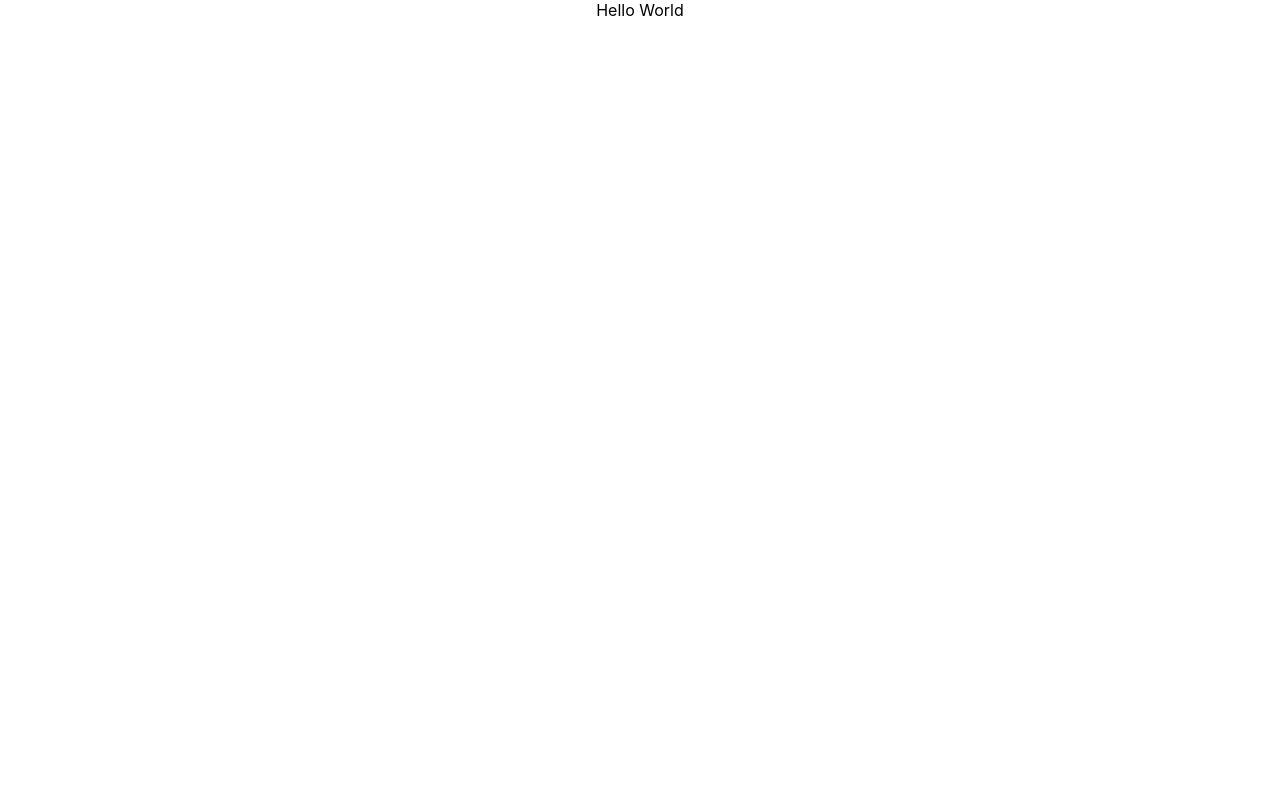
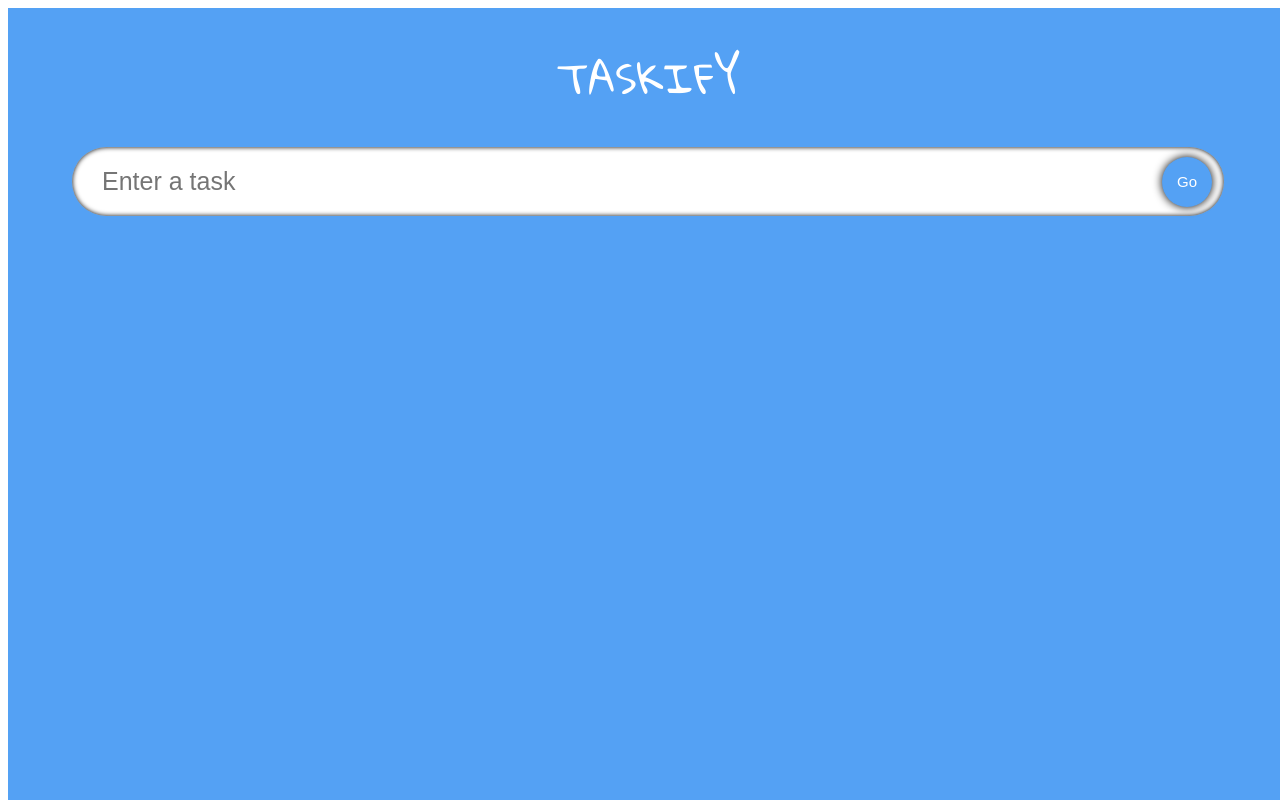
Before and after one commit to nirgluzman/TypeScript-Todo, a React (Create React App) app: page / in a window 1280 px wide. Shown: the top 800 px of the page. Built offline with nearby package versions, Linux system fonts and the light colour scheme.

Commit message:
add InputField component and CSS styling

```diff
--- a/src/App.css
+++ b/src/App.css
@@ -1,38 +1,27 @@
+@import url('https://fonts.googleapis.com/css2?family=Gloria+Hallelujah&display=swap');
+
 .App {
+  width: 100vw;
+  height: 100vw;
+  display: flex;
+  flex-direction: column;
+  align-items: center;
+  background-color: #54a1f4;
+  font-family: 'Gloria Hallelujah', cursive;
+}
+
+.heading {
+  text-transform: uppercase;
+  font-size: 40px;
+  margin: 30px 0;
+  color: white;
+  z-index: 1;
   text-align: center;
 }
 
-.App-logo {
-  height: 40vmin;
-  pointer-events: none;
-}
-
-@media (prefers-reduced-motion: no-preference) {
-  .App-logo {
-    animation: App-logo-spin infinite 20s linear;
+@media (max-width: 800px) {
+  .heading {
+    margin: 15px 0;
+    font-size: 35px;
   }
 }
-
-.App-header {
-  background-color: #282c34;
-  min-height: 100vh;
-  display: flex;
-  flex-direction: column;
-  align-items: center;
-  justify-content: center;
-  font-size: calc(10px + 2vmin);
-  color: white;
-}
-
-.App-link {
-  color: #61dafb;
-}
-
-@keyframes App-logo-spin {
-  from {
-    transform: rotate(0deg);
-  }
-  to {
-    transform: rotate(360deg);
-  }
-}
--- a/src/App.tsx
+++ b/src/App.tsx
@@ -1,8 +1,18 @@
-import React from 'react';
+import React, { useState } from 'react';
+
+import InputField from './components/InputField';
+
 import './App.css';
 
-function App() {
-  return <div className='App'>Hello World</div>;
-}
+const App: React.FC = () => {
+  const [todo, setTodo] = useState<string>('');
+
+  return (
+    <div className='App'>
+      <span className='heading'>Taskify</span>
+      <InputField todo={todo} setTodo={setTodo} />
+    </div>
+  );
+};
 
 export default App;
--- /dev/null
+++ b/src/components/InputField.tsx
@@ -0,0 +1,25 @@
+import './styles.css';
+
+interface InputFieldProps {
+  todo: string;
+  setTodo: React.Dispatch<React.SetStateAction<string>>;
+}
+
+const InputField: React.FC<InputFieldProps> = ({ todo, setTodo }) => {
+  return (
+    <form className='input'>
+      <input
+        className='input__box'
+        type='text'
+        placeholder='Enter a task'
+        value={todo}
+        onChange={(e) => setTodo(e.target.value)}
+      />
+      <button className='input__submit' type='submit'>
+        Go
+      </button>
+    </form>
+  );
+};
+
+export default InputField;
--- /dev/null
+++ b/src/components/styles.css
@@ -0,0 +1,45 @@
+.input {
+  display: flex;
+  width: 90%;
+  position: relative;
+  align-items: center;
+}
+
+.input__box {
+  width: 100%;
+  border-radius: 50px;
+  padding: 20px 30px;
+  font-size: 25px;
+  border: none;
+  transition: 0.2s;
+  box-shadow: inset 0 0 5px black;
+}
+
+.input__box:focus {
+  box-shadow: 0 0 10px 1000px rgba(0, 0, 0, 0.5);
+  outline: none;
+}
+
+.input__submit {
+  position: absolute; /* to position the button inside input form */
+  width: 50px;
+  height: 50px;
+  margin: 12px;
+  border-radius: 50px;
+  right: 0px;
+  border: none;
+  font-size: 15px;
+  background-color: #54a1f4;
+  color: white;
+  transition: 0.2s all;
+  box-shadow: 0 0 10px black;
+}
+
+.input__submit:hover {
+  background-color: #047dff;
+}
+
+.input__submit:active {
+  transform: scale(0.8);
+  box-shadow: 0 0 5px black;
+}
--- a/src/index.css
+++ /dev/null
@@ -1,13 +0,0 @@
-body {
-  margin: 0;
-  font-family: -apple-system, BlinkMacSystemFont, 'Segoe UI', 'Roboto', 'Oxygen',
-    'Ubuntu', 'Cantarell', 'Fira Sans', 'Droid Sans', 'Helvetica Neue',
-    sans-serif;
-  -webkit-font-smoothing: antialiased;
-  -moz-osx-font-smoothing: grayscale;
-}
-
-code {
-  font-family: source-code-pro, Menlo, Monaco, Consolas, 'Courier New',
-    monospace;
-}
--- a/src/index.tsx
+++ b/src/index.tsx
@@ -1,6 +1,5 @@
 import React from 'react';
 import ReactDOM from 'react-dom/client';
-import './index.css';
 import App from './App';
 
 const root = ReactDOM.createRoot(
```
